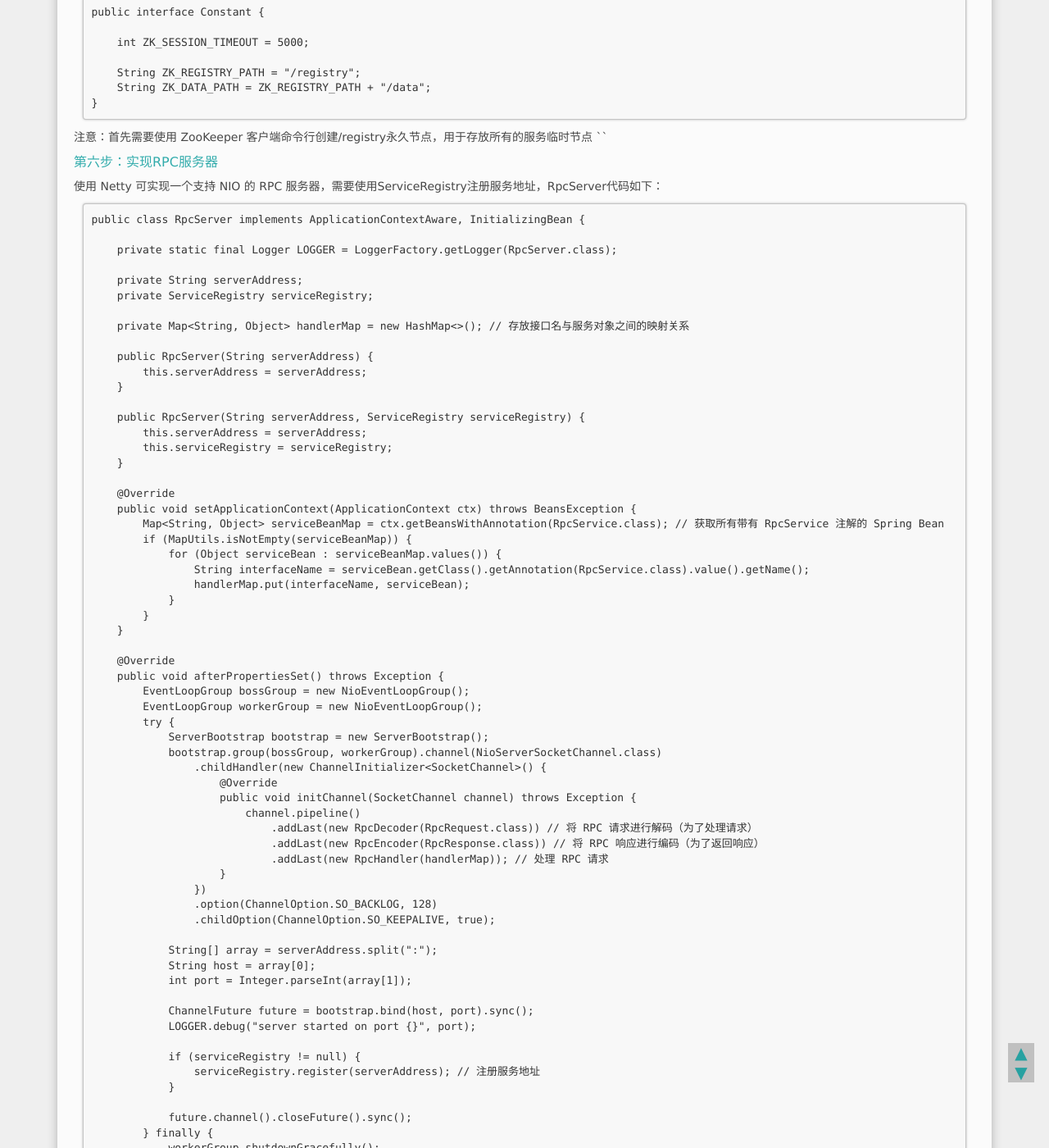
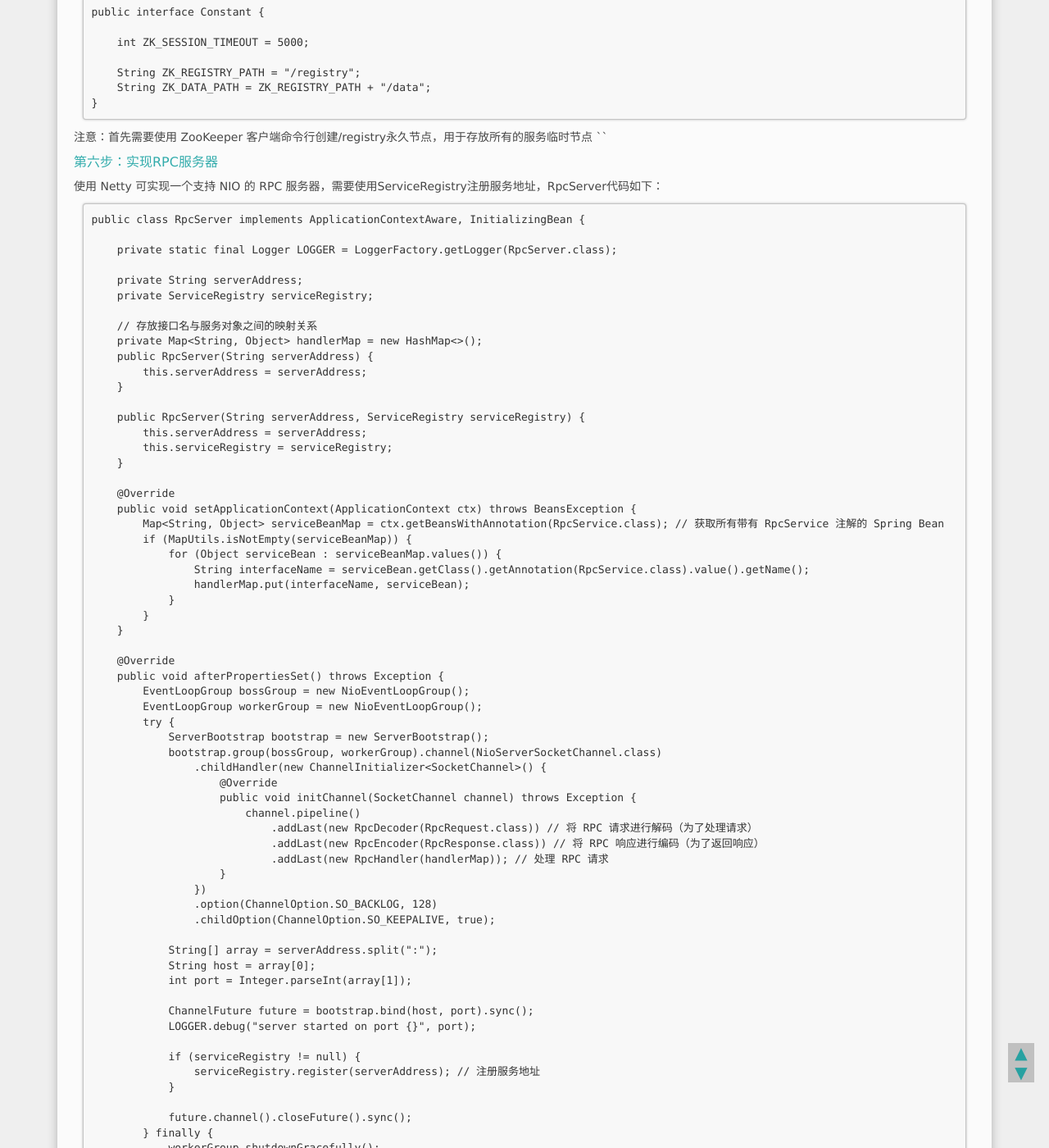
Before and after one commit to jackzhao29/jackzhao29.github.com, a Jekyll site: the page built from _posts/2015-07-01-轻量级分布式RPC框架介绍.md, in a window 1280 px wide and 1400 px high, scrolled down 4944 px. Shown: the whole window at 82% size. Built offline with Jekyll 4.4.1, drawn with Linux system fonts in a browser that asks for light colours; Markdown is read by kramdown in place of the engine named in the settings; comment, search, counter and statistics services are not loaded; some of the changed text lies outside the part shown.

Commit message:
update blog

```diff
--- a/_posts/2015-07-01-轻量级分布式RPC框架介绍.md
+++ b/_posts/2015-07-01-轻量级分布式RPC框架介绍.md
@@ -275,8 +275,8 @@ public class RpcServer implements ApplicationContextAware, InitializingBean {
     private String serverAddress;
     private ServiceRegistry serviceRegistry;
 
-    private Map<String, Object> handlerMap = new HashMap<>(); // 存放接口名与服务对象之间的映射关系
-
+    // 存放接口名与服务对象之间的映射关系
+    private Map<String, Object> handlerMap = new HashMap<>();
     public RpcServer(String serverAddress) {
         this.serverAddress = serverAddress;
     }
```
